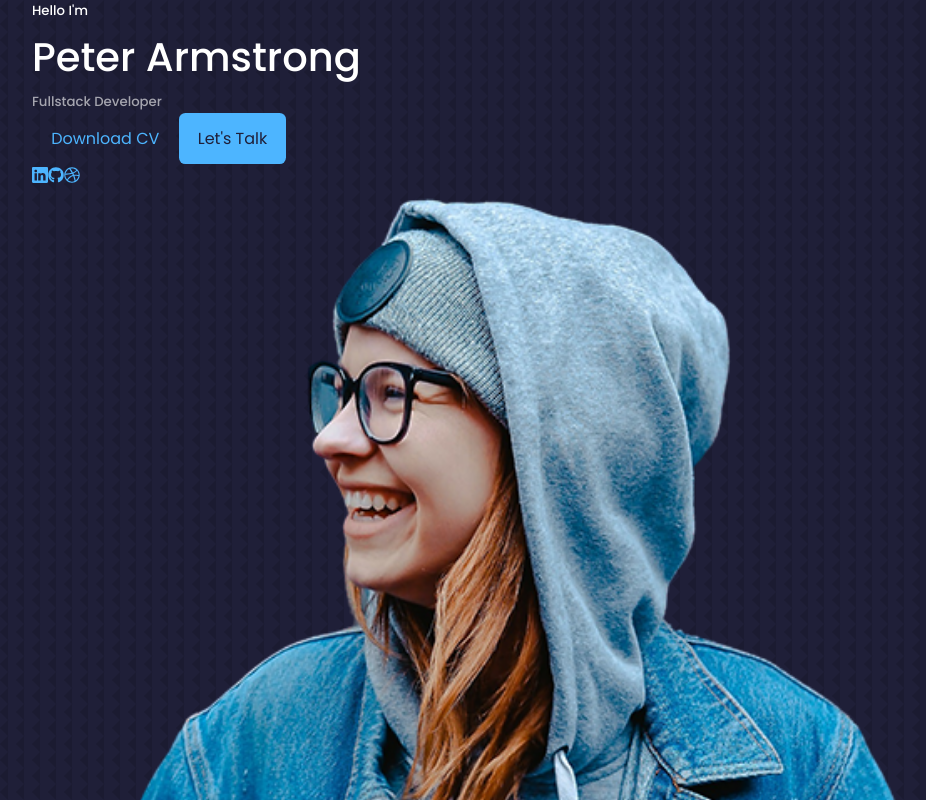
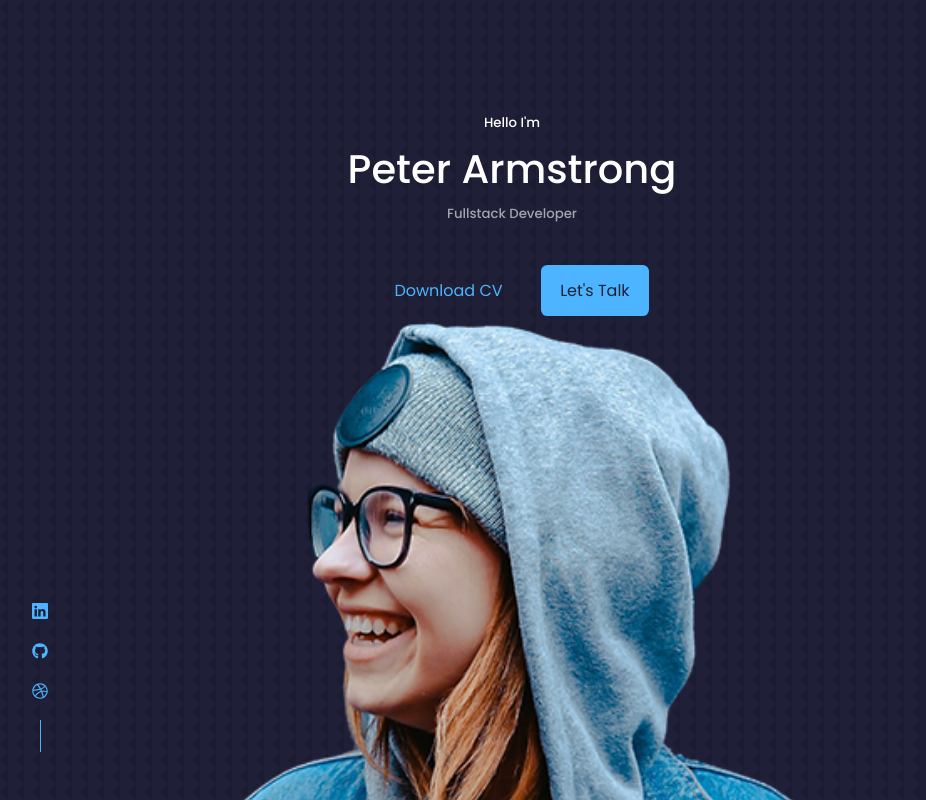
Before and after one commit to PeterArmstrong79/react-portfolio-website-1, a React (Create React App) app: page / in a window 1280 px wide. Shown: the top 800 px of the page, without its empty margins (128-1054 px from the left). Built offline with nearby package versions, Linux system fonts and the light colour scheme.

Commit message:
header social icons in position

```diff
--- a/src/components/header/HeaderSocials.jsx
+++ b/src/components/header/HeaderSocials.jsx
@@ -6,9 +6,9 @@ import {FaDribbble} from 'react-icons/fa'
 const HeaderSocials = () => {
   return (
     <div className='header__socials'>
-        <a href="https://linkedin.com" target="blank"><BsLinkedin/></a>
-        <a href="https://github.com" target="blank"><FaGithub/></a>
-        <a href="https://dribbble.com" target="blank"><FaDribbble/></a>
+        <a href="https://linkedin.com" target="_blank"><BsLinkedin/></a>
+        <a href="https://github.com" target="_blank"><FaGithub/></a>
+        <a href="https://dribbble.com" target="_blank"><FaDribbble/></a>
     </div>
   )
 }
--- a/src/components/header/header.css
+++ b/src/components/header/header.css
@@ -0,0 +1,39 @@
+header {
+    height: 100vh;
+    padding-top: 7rem;
+    overflow: hidden;
+}
+
+.header__container {
+    text-align: center;
+    height: 100%;
+    position: relative;
+}
+
+/* ================== CTA =============*/
+
+.cta{
+    margin-top: 2.5rem;
+    display: flex;
+    gap: 1.2rem;
+    justify-content: center;
+}
+
+/* ================== HEADER SOCIAL =============*/
+
+.header__socials {
+    display: flex;
+    flex-direction: column;
+    align-items: center;
+    gap: 0.8rem;
+    position: absolute;
+    left: 0;
+    bottom: 3rem;
+}
+
+.header__socials::after {
+    content: "";
+    width: 1px;
+    height: 2rem;
+    background: var(--color-primary);
+}
```
